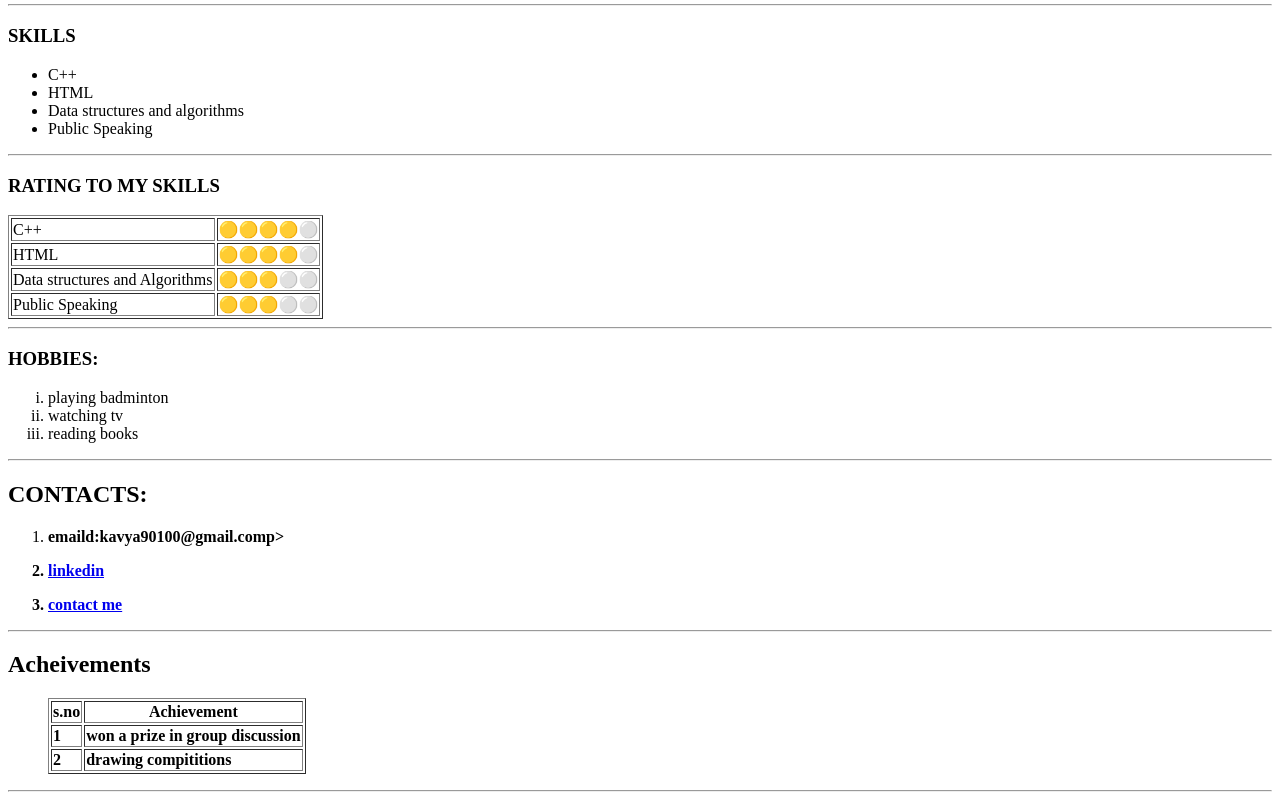
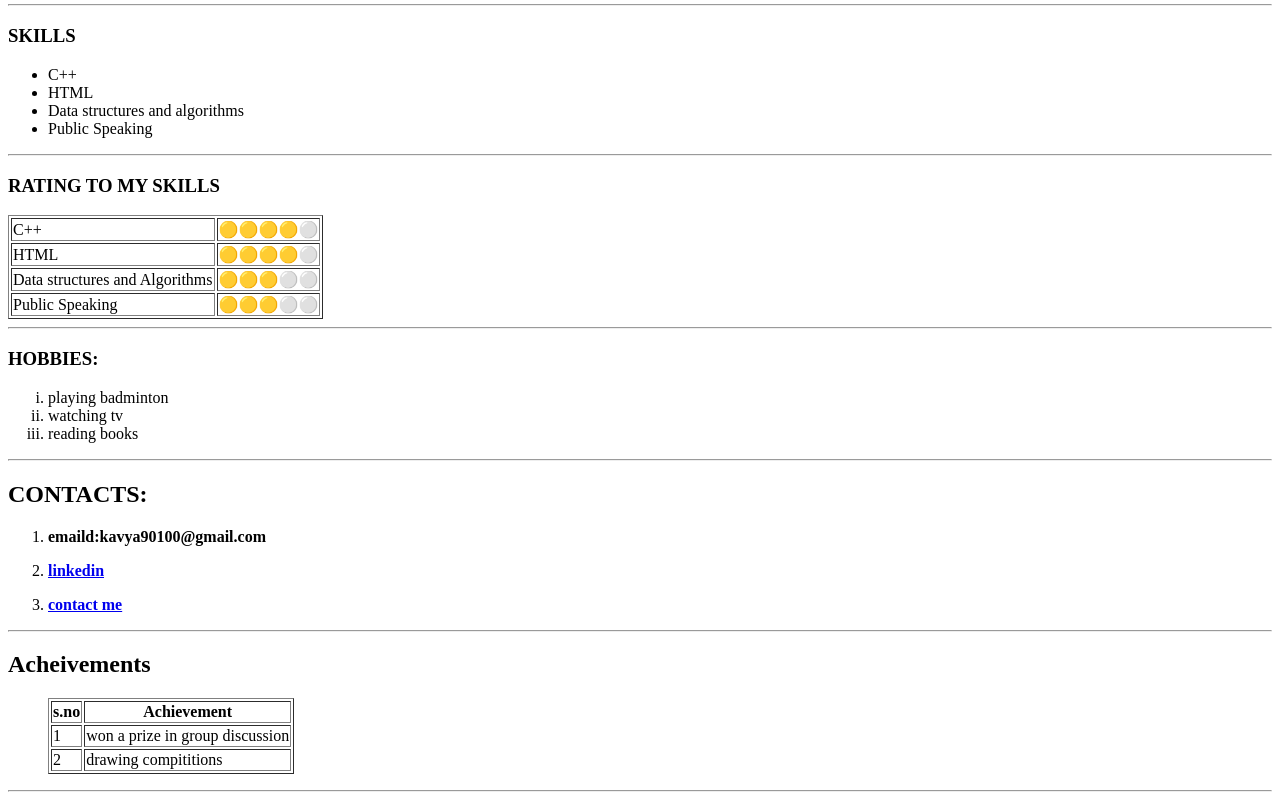
Before and after one commit to Kavya-mothukuri/resume, a plain HTML site: page index.html in a window 1280 px wide. Shown: the part 431-1231 px from the top of the page. Drawn offline with Linux system fonts and the light colour scheme.

Commit message:
index.html

```diff
--- a/index.html
+++ b/index.html
@@ -65,7 +65,7 @@
   <hr />
  <h2>CONTACTS:</h2>
  <ol type="1">
- <li><p><strong>emaild:kavya90100@gmail.comp></li>
+ <li><p><strong>emaild:kavya90100@gmail.com</strong></p></li>
  <li><p><strong><a href="https://www.linkedin.com/in/kavya-mothukuri-1bb30b206/">linkedin</a></strong></p></li>
  <li><p><strong><a href="contact.html">contact me</a></strong></p></li>
  </ol>
```
